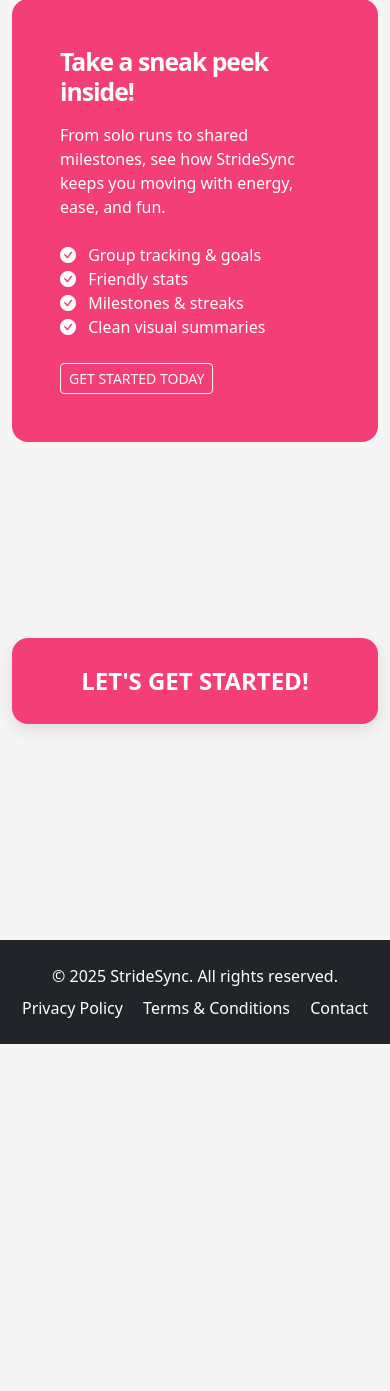
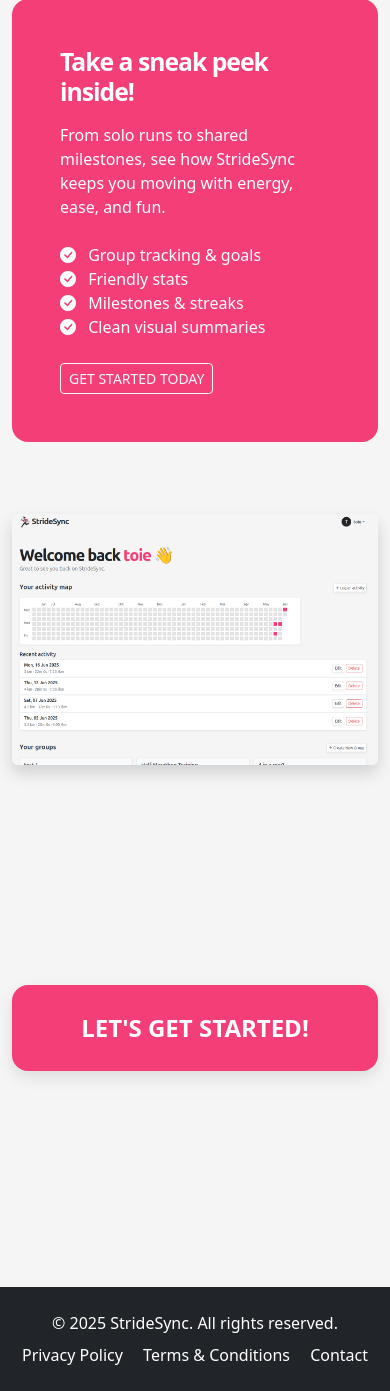
Before and after one commit to to-ie/StrideSync, a Flask app: page / in a window 390 px wide. Shown: the part 3424-4815 px from the top of the page. Before the commit the page ends 4468 px from the top, so only its background shows below. Run offline with Flask 3, Linux system fonts and the light colour scheme.

Commit message:
fixed index picture not showing

```diff
--- a/app/static/style.css
+++ b/app/static/style.css
@@ -25,9 +25,7 @@ h4 {
   color: #333;
 }
 
-p {
-  /* font-size: 17px; */
-}
+
 
 a {
   color: #f33e78;
--- a/app/templates/index.html
+++ b/app/templates/index.html
@@ -159,6 +159,7 @@
            alt="Platform preview" style="max-width: 600px;">
     </div>
 
+
     <div class="ms-lg-5 ps-lg-5 bg-pink text-white rounded-4 p-5 position-relative z-2">
       <div class="row align-items-center">
         <div class="col-lg-6 offset-lg-6">
@@ -175,6 +176,13 @@
           <a href="{{ url_for('register') }}" class="btn btn-outline-light btn-sm">GET STARTED TODAY</a>
         </div>
       </div>
+    </div>
+    <div class="mb-4"><br><br></div>
+    <!-- Mobile version -->
+    <div class="text-center d-block d-lg-none mb-4">
+      <img src="{{ url_for('static', filename='img/preview.png') }}"
+          class="img-fluid rounded shadow"
+          alt="Platform preview">
     </div>
   </div>
 </section>
```
